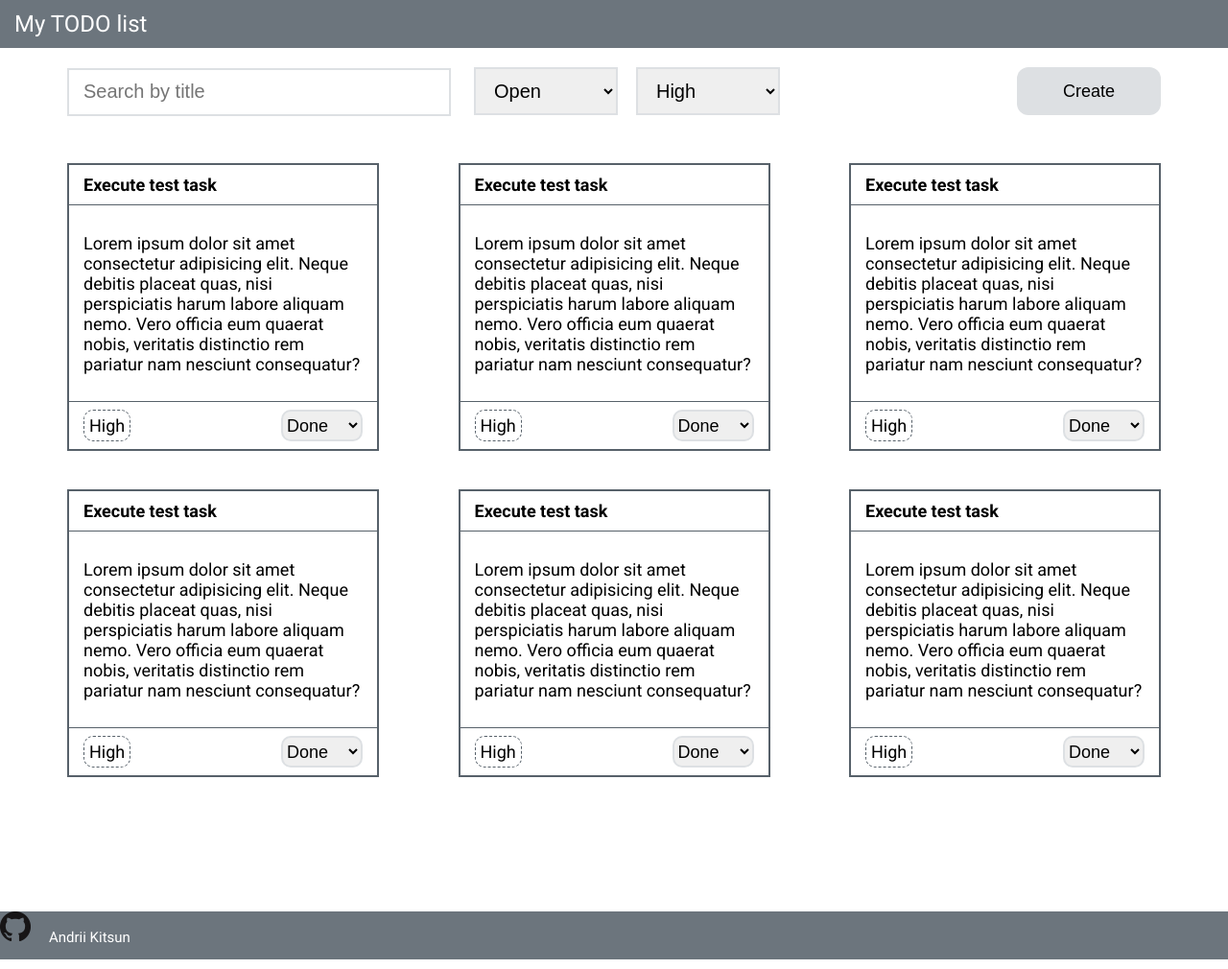
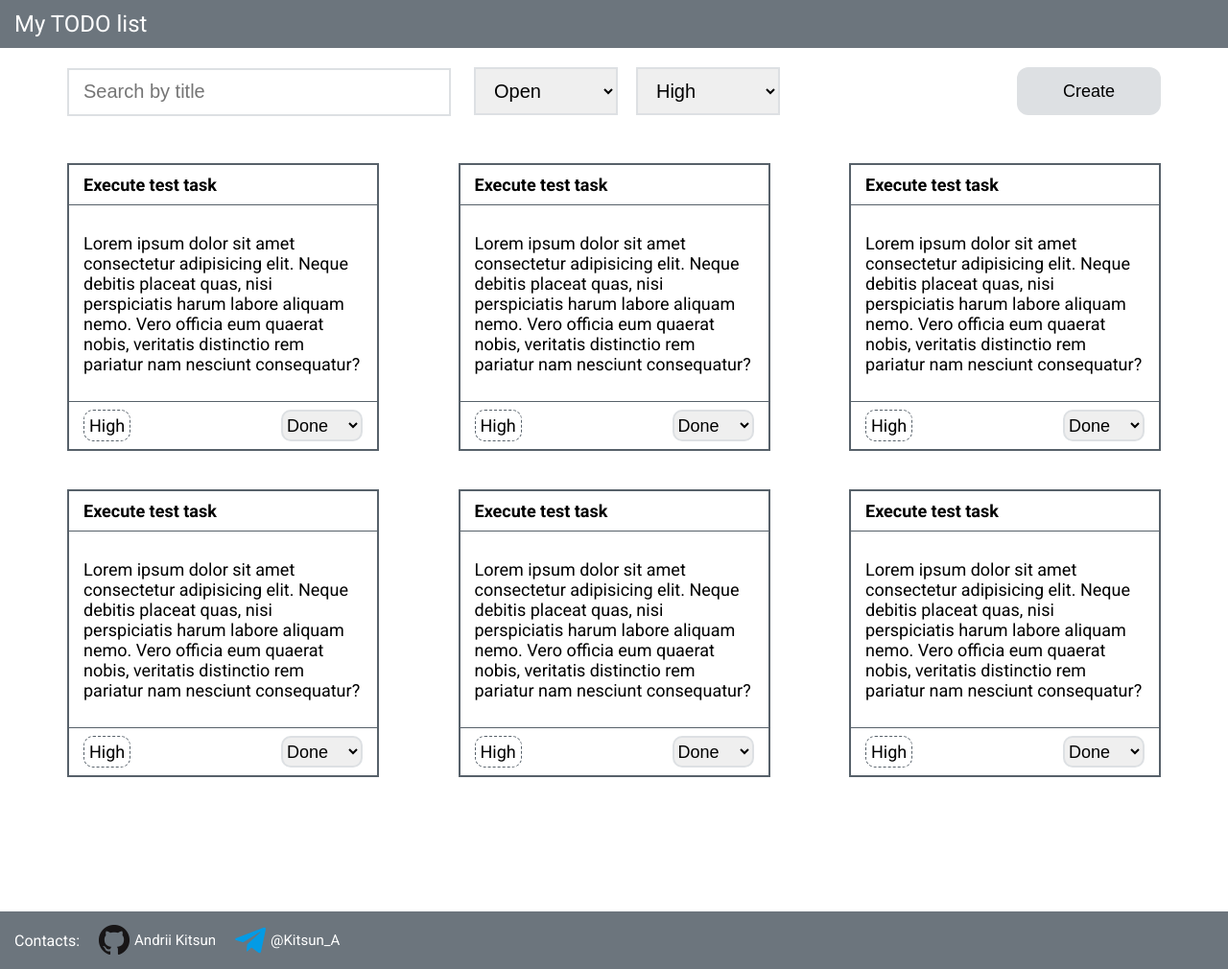
Before and after one commit to Andrii-Kitsun/todo-list, a plain HTML site: page todo-list/index.html in a window 1280 px wide. Shown: the whole page at 96% size. Drawn offline with Linux system fonts and the light colour scheme.

Commit message:
Fixed some bugs

```diff
--- a/todo-list/index.html
+++ b/todo-list/index.html
@@ -116,10 +116,19 @@
   </main>
 
   <footer>
-    <span class="contacts">
-      <img src="./img/GitHub.png" alt="GitHub">
-      <a href="https://github.com/Andrii-Kitsun" target="blank">Andrii Kitsun</a>
-    </span>
+    <div class="contacts">
+      <span>Contacts:</span>
+
+      <a href="https://github.com/Andrii-Kitsun" target="blank">
+        <img src="./img/GitHub.png" alt="GitHub">
+        Andrii Kitsun
+      </a>
+
+      <a href="https://telega.one/Kitsun_A" target="blank">
+        <img src="./img/Telegram.png" alt="Telegram">
+        @Kitsun_A
+      </a>
+    </div>
   </footer>
 </body>
 </html>
--- a/todo-list/sass/style.scss
+++ b/todo-list/sass/style.scss
@@ -136,14 +136,6 @@ button {
   }
 }
 
-// ::-webkit-scrollbar { width: 3px; height: 3px;}
-// ::-webkit-scrollbar-button {  background-color: #666; }
-// ::-webkit-scrollbar-track {  background-color: #999;}
-// ::-webkit-scrollbar-track-piece { background-color: #ffffff;}
-// ::-webkit-scrollbar-thumb { height: 50px; background-color: #666; border-radius: 3px;}
-// ::-webkit-scrollbar-corner { background-color: #999;}
-// ::-webkit-resizer { background-color: #666;}
-
 .state {
   display: flex;
   padding: 8px 15px;
@@ -168,16 +160,26 @@ button {
 }
 
 footer {
+  background-color: $Grey;
+  height: 60px;
   display: flex;
-  background-color: $Grey;
-	height: 50px;
+  align-items: center;
+}
+
+.contacts {
+  display: flex;
+  align-items: center;
+  color: #ffffff;
+  margin-left: 15px;
   img {
-    max-width: 100%;
+    margin: 0 5px;
   }
   a {
+    display: flex;
+    align-items: center;
+    text-decoration: none;
     color: #ffffff;
-    text-decoration: none;
     font-size: 15px;
-    padding-left: 15px;
+    margin-left: 15px;
   }
 }
```
Also changed, not shown: todo-list/css/style.css, todo-list/img/Telegram.png (added), 1 other file.
